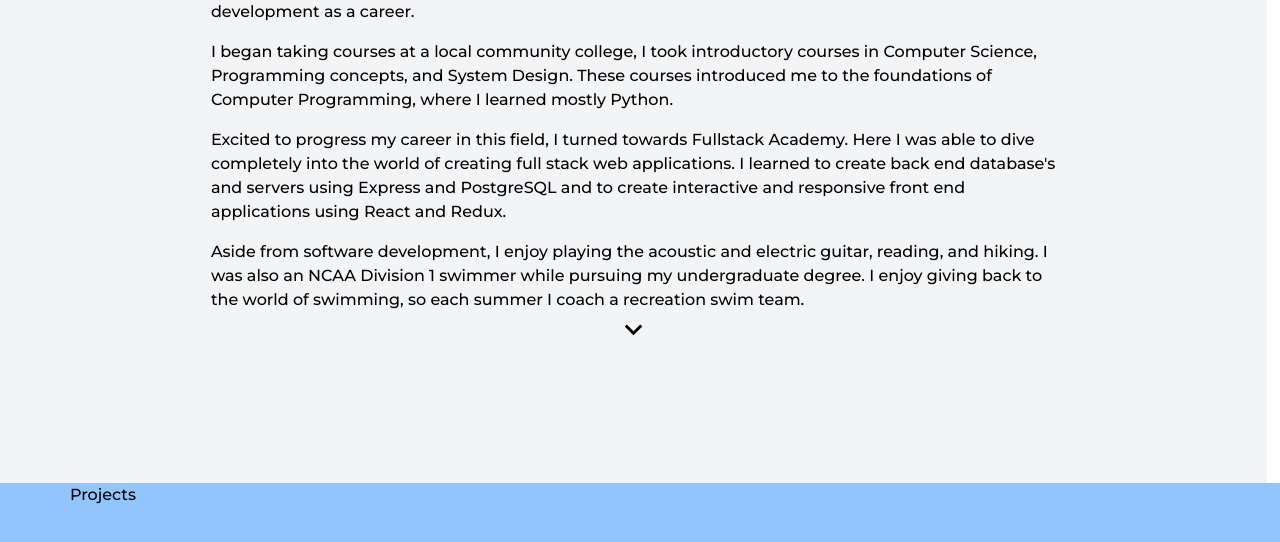
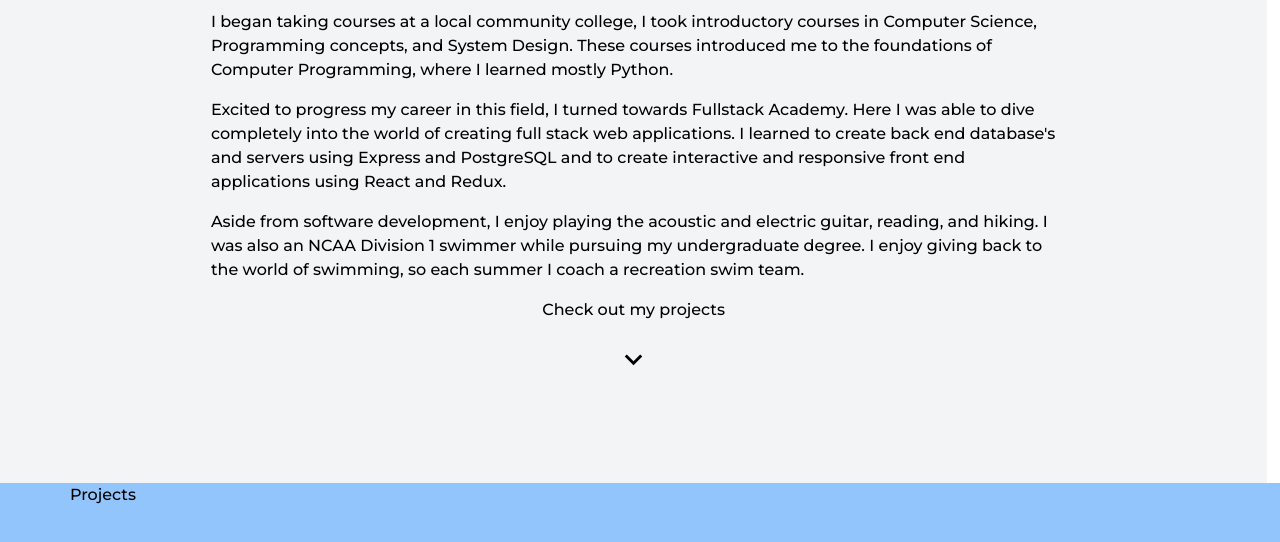
Before and after one commit to Joshowens16/portfolio_v2, a React (Vite) app: page /about in a window 1280 px wide. Shown: the part 1164-1706 px from the top of the page. Built offline with nearby package versions, Linux system fonts and the light colour scheme.

Commit message:
moved arrow to button

```diff
--- a/src/About.tsx
+++ b/src/About.tsx
@@ -40,13 +40,15 @@ const About = () => {
           the world of swimming, so each summer I coach a recreation swim team.
         </p>
       </div>
-      {/* <div className="flex self-center mt-4">
-        <button>Check out my projects &rarr;</button>
-      </div> */}
-      <div className="flex self-center arrow bounce ">
-        <a className="fa fa-arrow-down fa-2x text-black" href="#">
-          <ExpandMoreIcon fontSize="large" />
-        </a>
+      <div className="flex self-center mt-4">
+        <button className="flex justify-center flex-col gap-5">
+          Check out my projects
+          <div className="flex self-center arrow bounce ">
+            <a className="fa fa-arrow-down fa-2x text-black" href="#">
+              <ExpandMoreIcon fontSize="large" />
+            </a>
+          </div>
+        </button>
       </div>
     </div>
   );
```
